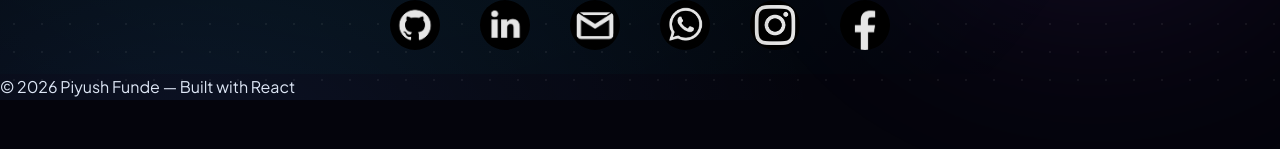
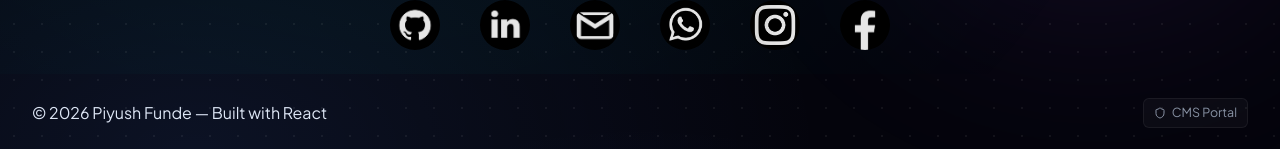
Before and after one commit to piyushFunde/Piyush-Portfolio, a React (Vite) app: page / in a window 1280 px wide. Shown: the part 802-951 px from the top of the page. Before the commit the page ends 902 px from the top, so only its background shows below. Built offline with nearby package versions, Linux system fonts and the light colour scheme; no server answers; the HTML template or start-up script is replaced by a standard one.

Commit message:
feat: add /admin redirect, footer link, and Ctrl+Shift+A hotkey to access CMS Admin from portfolio

```diff
--- a/src/App.jsx
+++ b/src/App.jsx
@@ -12,6 +12,9 @@ import About from './pages/About'
 import Contact from './pages/Contact'
 import NotFound from './pages/NotFound'
 import SkillNetwork from './pages/Skills'
+import { Shield, Sparkles } from 'lucide-react'
+
+const CMS_ADMIN_URL = import.meta.env.VITE_ADMIN_URL || 'http://localhost:5174'
 
 const pageTitles = {
   '/': 'Piyush Funde | Home',
@@ -25,12 +28,37 @@ const pageTitles = {
   '/contact': 'Piyush Funde | Contact',
 }
 
+function AdminRedirect() {
+  useEffect(() => {
+    window.location.href = CMS_ADMIN_URL
+  }, [])
+
+  return (
+    <div style={{ textAlign: 'center', padding: '100px 20px', color: 'var(--accent)' }}>
+      <h2>Redirecting to Custom CMS Admin Portal...</h2>
+      <p style={{ color: 'var(--muted)', marginTop: 8 }}>Please wait or <a href={CMS_ADMIN_URL} style={{ color: '#fff' }}>click here</a>.</p>
+    </div>
+  )
+}
+
 export default function App() {
   const location = useLocation()
 
   useEffect(() => {
     document.title = pageTitles[location.pathname] ?? 'Piyush Funde | Portfolio'
   }, [location.pathname])
+
+  // Global hotkey: Ctrl + Shift + A opens CMS
+  useEffect(() => {
+    const handleKeyDown = (e) => {
+      if ((e.ctrlKey || e.metaKey) && e.shiftKey && (e.key === 'A' || e.key === 'a')) {
+        e.preventDefault()
+        window.open(CMS_ADMIN_URL, '_blank')
+      }
+    }
+    window.addEventListener('keydown', handleKeyDown)
+    return () => window.removeEventListener('keydown', handleKeyDown)
+  }, [])
 
   return (
     <div className="app">
@@ -45,13 +73,38 @@ export default function App() {
           <Route path="/certificates" element={<Certificates />} />
           <Route path="/blog" element={<Blog />} />
           <Route path="/resume" element={<Resume />} />
-          <Route path="/about" element={<About />} /> {/* ✅ fixed lowercase */}
+          <Route path="/about" element={<About />} />
           <Route path="/contact" element={<Contact />} />
+          <Route path="/admin" element={<AdminRedirect />} />
           <Route path="*" element={<NotFound />} />
         </Routes>
       </main>
-      <footer className="footer">
-        © {new Date().getFullYear()} Piyush Funde — Built with React
+      <footer className="footer" style={{ display: 'flex', justifyContent: 'space-between', alignItems: 'center', padding: '24px 32px' }}>
+        <span>© {new Date().getFullYear()} Piyush Funde — Built with React</span>
+        <a
+          href={CMS_ADMIN_URL}
+          target="_blank"
+          rel="noreferrer"
+          style={{
+            display: 'inline-flex',
+            alignItems: 'center',
+            gap: 6,
+            fontSize: '0.78rem',
+            color: 'var(--muted)',
+            textDecoration: 'none',
+            padding: '4px 10px',
+            borderRadius: '6px',
+            background: 'rgba(255,255,255,0.03)',
+            border: '1px solid rgba(255,255,255,0.06)',
+            transition: 'all 0.2s'
+          }}
+          onMouseEnter={(e) => { e.currentTarget.style.color = 'var(--accent)'; e.currentTarget.style.borderColor = 'rgba(79,142,255,0.3)'; }}
+          onMouseLeave={(e) => { e.currentTarget.style.color = 'var(--muted)'; e.currentTarget.style.borderColor = 'rgba(255,255,255,0.06)'; }}
+          title="Access CMS Control Center (or press Ctrl + Shift + A)"
+        >
+          <Shield size={12} />
+          <span>CMS Portal</span>
+        </a>
       </footer>
     </div>
   )
```
